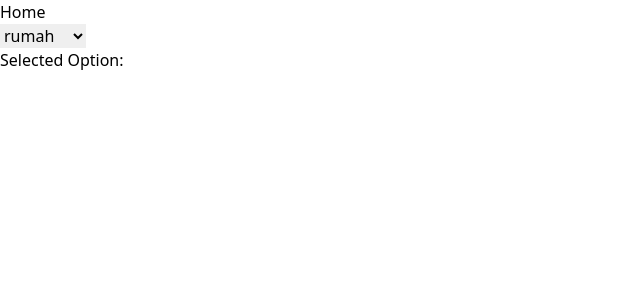
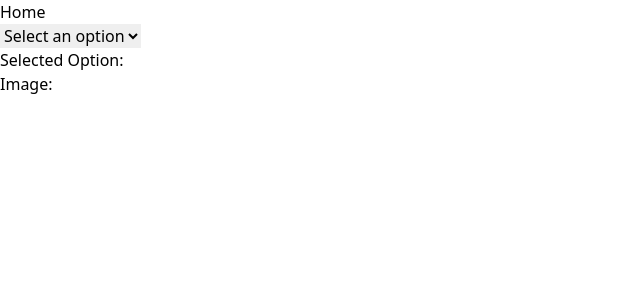
Before and after one commit to mirzavic4869/sandbox-nextjs, a Next.js app: page / in a window 1280 px wide. Shown: the top 300 px of the page, without its empty margins (0-640 px from the left). Built offline with nearby package versions, Linux system fonts and the light colour scheme.

Commit message:
add select option

```diff
--- /dev/null
+++ b/src/app/lib/data.ts
@@ -0,0 +1,17 @@
+export const wordOptions = [
+  {
+    text: 'rumah',
+    value: 'home',
+    image: 'gambar rumah',
+  },
+  {
+    text: 'buku',
+    value: 'book',
+    image: 'gambar buku',
+  },
+  {
+    text: 'pintu',
+    value: 'door',
+    image: 'gambar pintu',
+  },
+];
--- a/src/app/page.tsx
+++ b/src/app/page.tsx
@@ -1,24 +1,40 @@
 'use client';
 
 import { useState } from 'react';
+import { wordOptions } from './lib/data';
+
+type WordOption = {
+  text: string;
+  value: string;
+  image: string;
+};
 
 export default function Home() {
-  const [selectOption, setSelectOption] = useState('');
+  const [selectedOption, setSelectedOption] = useState<WordOption | null>(null);
 
   const onChange: React.ComponentProps<'select'>['onChange'] = (e) => {
-    setSelectOption(e.target.value);
+    const selectedValue = e.target.value;
+    const option = wordOptions.find((opt) => opt.value === selectedValue) || null;
+    setSelectedOption(option);
   };
 
   return (
     <main>
       <h1>Home</h1>
-      <select onChange={onChange} value={selectOption}>
-        <option value="1">rumah</option>
-        <option value="2">Option 2</option>
-        <option value="3">Option 3</option>
+
+      <select onChange={onChange} value={selectedOption?.value || ''}>
+        <option value="" disabled>
+          Select an option
+        </option>
+        {wordOptions.map((option, index) => (
+          <option key={index} value={option.value}>
+            {option.text}
+          </option>
+        ))}
       </select>
 
-      <p>Selected Option: {selectOption}</p>
+      <p>Selected Option: {selectedOption?.value}</p>
+      <p>Image: {selectedOption?.image}</p>
     </main>
   );
 }
```
